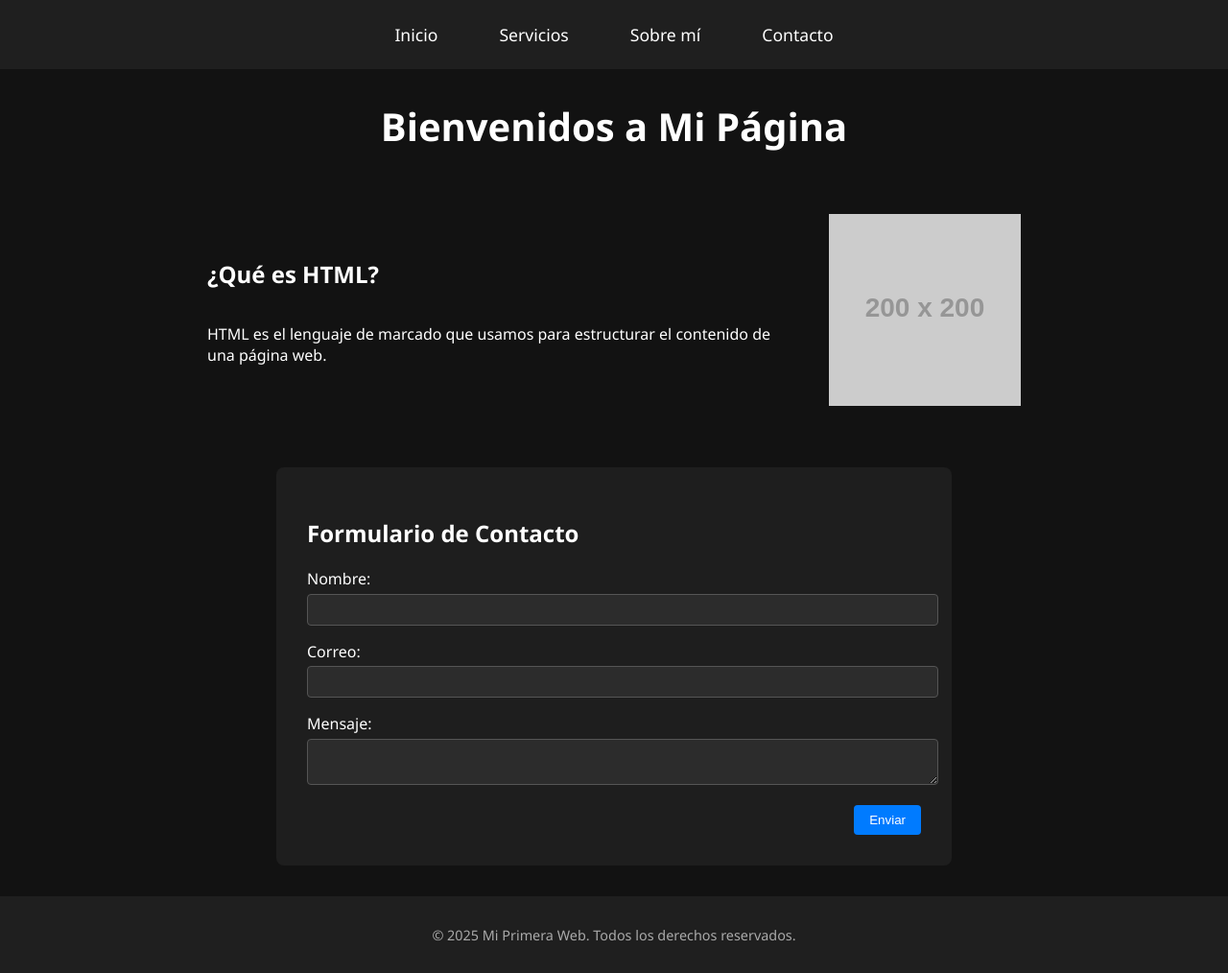
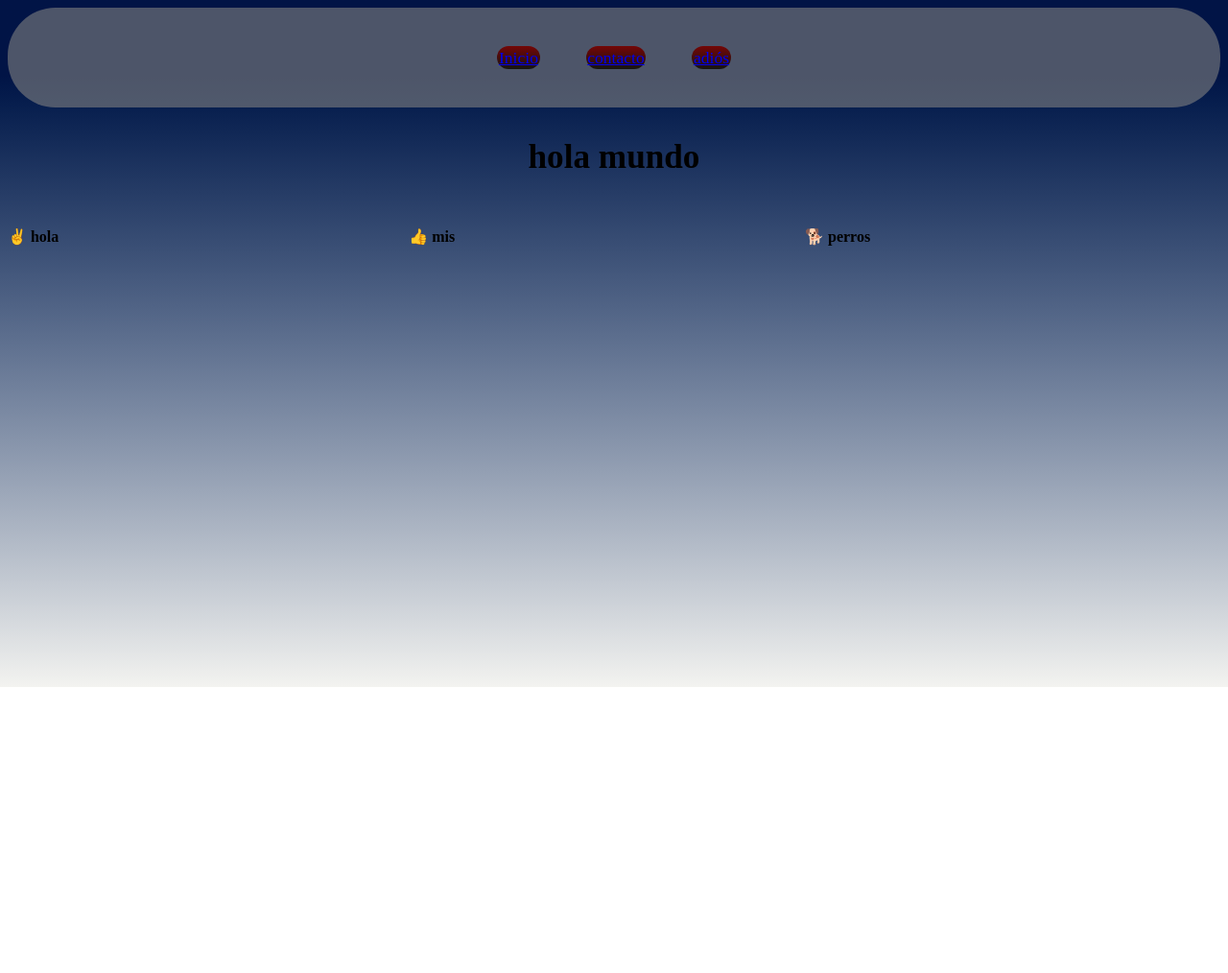
Before and after one commit to PhixAlek/web, a plain HTML site: page index.html in a window 1280 px wide. Shown: the whole page at 96% size. After the commit the page ends 800 px from the top, so only its background shows below. Drawn offline with Linux system fonts and the light colour scheme; placeholder pictures from the web are drawn by us.

Commit message:
andresbarreto

```diff
--- a/Servicios-grid.css
+++ b/Servicios-grid.css
@@ -6,7 +6,9 @@ body {
   margin: 0;
   padding: 0;
 }
-
+.nav-menu{
+  display: flex;
+}
 .titulo-principal {
   text-align: center;
   font-size: 2.2rem;
--- a/index.html
+++ b/index.html
@@ -1,62 +1,34 @@
 <!DOCTYPE html>
 <html lang="es">
 <head>
-  <meta charset="UTF-8" />
-  <meta name="viewport" content="width=device-width, initial-scale=1.0"/>
-  <title>Mi Primera Página Web</title>
-  <link rel="stylesheet" href="./styles.css" />
+  <meta charset="UTF-8">
+  <meta name="viewport" content="width=device-width, initial-scale=1.0">
+  <title>Document</title>
+  <link rel="stylesheet" href="styles.css">
 </head>
 <body>
-
   <header>
     <nav class="nav-menu">
       <ul>
-        <li>Inicio</li>
-        <li><a href="./Servicios.html">Servicios</a></li>
-        <li><a href="#">Sobre mí</a></li>
-        <li><a href="#">Contacto</a></li>
+        <li><a href="#">Inicio</a></li>
+        <li><a href="#">contacto</a></li>
+        <li><a href="#">adiós</a></li>
       </ul>
     </nav>
-  </header>
+ </header>
+<main>
+  <h1>hola mundo</h1>
 
-  <main>
-    <!-- Título dentro de main, pero fuera del layout visual -->
-    <h1 class="titulo-principal">Bienvenidos a Mi Página</h1>
+    <section class="cajas">
+      <h4>✌️ hola</h4>
+      <h4>👍 mis</h4>
+      <h4>🐕 perros</h4>
+    </section></main>
 
-    <!-- Layout visual con Flexbox -->
-    <div class="main-layout">
-      <section class="info">
-        <h2>¿Qué es HTML?</h2>
-        <p>HTML es el lenguaje de marcado que usamos para estructurar el contenido de una página web.</p>
-      </section>
 
-      <section class="imagen">
-        <img src="https://placehold.co/200" alt="Imagen ejemplo" />
-      </section>
-    </div>
+
   </main>
 
-  <section class="formulario-contacto">
-    <h2>Formulario de Contacto</h2>
-    <form>
-      <label for="name">Nombre:</label><br/>
-      <input type="text" id="name" name="name" /><br/>
-
-      <label for="email">Correo:</label><br/>
-      <input type="email" id="email" name="email" required /><br/>
-
-      <label for="message">Mensaje:</label><br/>
-      <textarea id="message" name="message"></textarea><br/>
-
-      <div class="form-actions">
-        <button type="submit">Enviar</button>
-      </div>
-    </form>
-  </section>
-
-  <footer>
-    <p>&copy; 2025 Mi Primera Web. Todos los derechos reservados.</p>
-  </footer>
 
 </body>
 </html>
--- a/styles.css
+++ b/styles.css
@@ -1,120 +1,53 @@
-/* === 1. Estilo base === */
-body {
-  background-color: #121212;
-  color: #ffffff;
-  font-family: 'Segoe UI', sans-serif;
-  margin: 0;
-  padding: 0;
+body{
+ height: 700px;
+ background-image: linear-gradient(oklab(21.755% -0.0129 -0.09678) 11%,rgb(243, 243, 240));
+ background-repeat: no-repeat;
+ background-size: cover;
 }
 
-/* === 2. Navegación === */
-.nav-menu ul {
-  display: flex;
+h1{
+    text-align: center;
+    font-size: 2.2rem;
+    margin: 2rem 0;
+    text-decoration: none;
+}
+
+
+.nav-menu ul{
+    display: flex;
   gap: 2rem;
-  padding: 1rem 2rem;
+  padding: 2rem 3rem; border-radius: 50px;
   list-style: none;
+
   justify-content: center;
-  background-color: #1f1f1f;
+  background-color: rgb(128, 128, 128, 0.6);
   margin: 0;
   font-size: 1.1rem;
   font-weight: 500;
+
+
+}
+.nav-menu li {
+
+    margin: .5rem;
+    border-radius: 1rem;
+    background-image:linear-gradient(rgb(117, 6, 6) , rgb(20, 20, 19) );
+    padding: .1rem;
+
+}
+.nav-menu li :hover{
+    background-color: RED;
+    margin:2rem;
+
+    padding: 1rem;  }
+
+.cajas{
+    display: grid;
+    grid-template-columns: repeat(auto-fit, minmax: 200px, 1fr);
+
+    grid-auto-flow: column
 }
 
-.nav-menu li {
-  padding: 0.5rem 1rem;
-  transition: background-color 0.3s ease;
-  border-radius: 4px;
+.cajas {
+
 }
-
-.nav-menu li:hover {
-  background-color: #333;
-}
-
-.nav-menu a {
-  text-decoration: none;
-  color: inherit;
-}
-
-/* === 3. Título del contenido principal === */
-.titulo-principal {
-  text-align: center;
-  font-size: 2.5rem;
-  margin: 2rem 0;
-  font-weight: 700;
-  color: #fff;
-}
-
-/* === 4. Contenido en columnas (Flexbox) === */
-.main-layout {
-  display: flex;
-  justify-content: center;   /* Centra las columnas horizontalmente */
-  align-items: center;       /* Alinea verticalmente */
-  gap: 3rem;
-  padding: 2rem;
-  flex-wrap: wrap;           /* Responsive: se apilan en pantallas pequeñas */
-}
-
-.info {
-  flex: 1;
-  min-width: 280px;
-  display: flex;
-  max-width: 600px;
-  text-align: left;
-  flex-direction: column;
-  justify-content: center;
-  flex-wrap: wrap;
-}
-
-.imagen img {
-  display: block;
-  max-width: 300px;
-  height: auto;
-  margin: 0 auto;
-}
-
-/* === 5. Formulario === */
-.formulario-contacto {
-  max-width: 50%;
-  margin: 2rem auto;
-  padding: 2rem;
-  background-color: #1e1e1e;
-  border-radius: 8px;
-}
-
-input, textarea {
-  width: 100%;
-  padding: 0.5rem;
-  margin-top: 0.3rem;
-  margin-bottom: 1rem;
-  background-color: #2c2c2c;
-  border: 1px solid #555;
-  color: #fff;
-  border-radius: 4px;
-}
-
-.form-actions {
-  display: flex;
-  justify-content: flex-end;
-}
-
-button {
-  padding: 0.5rem 1rem;
-  background-color: #007bff;
-  border: none;
-  border-radius: 4px;
-  color: white;
-  cursor: pointer;
-}
-
-button:hover {
-  background-color: #0056b3;
-}
-
-/* === 6. Footer === */
-footer {
-  text-align: center;
-  padding: 1rem;
-  font-size: 0.9rem;
-  background-color: #1f1f1f;
-  color: #aaa;
-}
```
Also changed, not shown: Servicios.html (line endings or trailing spaces).
